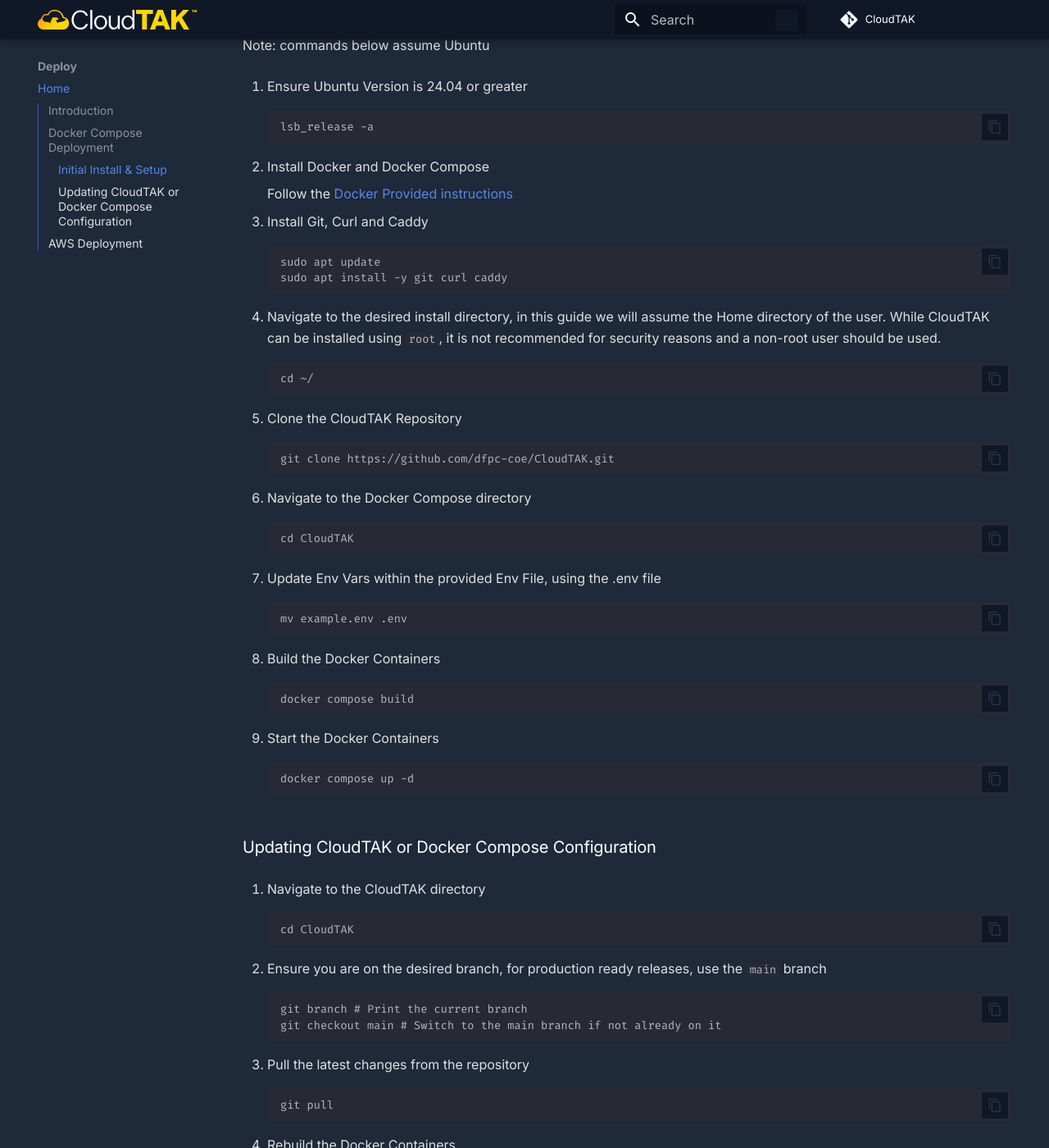
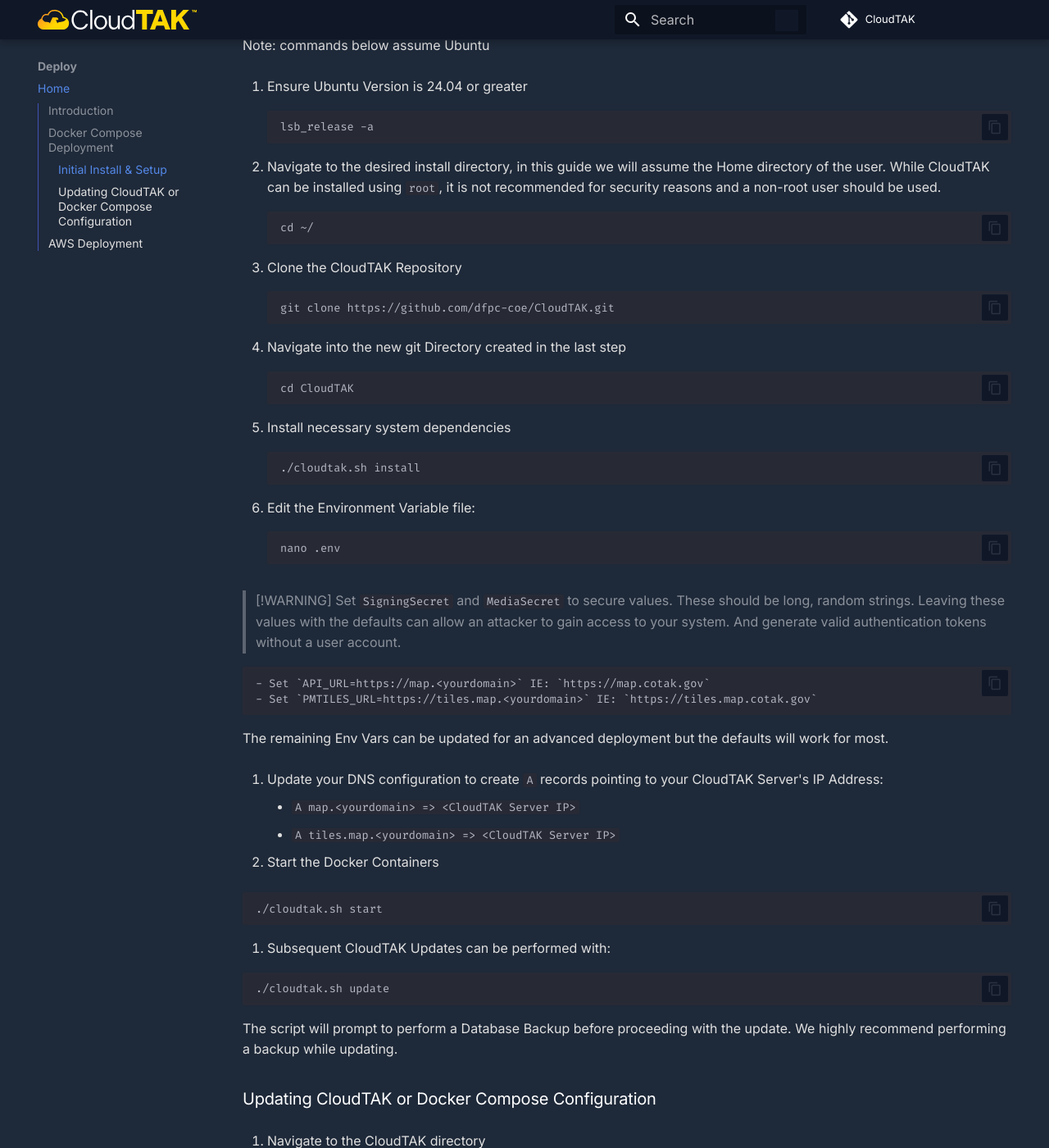
Before and after one commit to dfpc-coe/CloudTAK-Website, an MkDocs documentation site: the page built from docs/docs/deploy.md, in a window 1280 px wide and 1400 px high, scrolled down 641 px. Shown: the whole window at 82% size. Built offline with MkDocs 1.6.1 and Material for MkDocs 9.7.7, drawn with Linux system fonts in a browser that asks for light colours; comment, search, counter and statistics services are not loaded.

Commit message:
Update Deploy

````diff
--- a/docs/docs/deploy.md
+++ b/docs/docs/deploy.md
@@ -26,53 +26,66 @@
     lsb_release -a
     ```
 
-2. Install Docker and Docker Compose
-
-    Follow the [Docker Provided instructions](https://docs.docker.com/engine/install/ubuntu/)
-
-3. Install Git, Curl and Caddy
-
-    ```
-    sudo apt update
-    sudo apt install -y git curl caddy
-    ```
-
-4. Navigate to the desired install directory, in this guide we will assume the Home directory of the user.
+2. Navigate to the desired install directory, in this guide we will assume the Home directory of the user.
     While CloudTAK can be installed using `root`, it is not recommended for security reasons and a non-root user should be used.
 
     ```
     cd ~/
     ```
 
-5. Clone the CloudTAK Repository
+3. Clone the CloudTAK Repository
 
     ```
     git clone https://github.com/dfpc-coe/CloudTAK.git
     ```
 
-6. Navigate to the Docker Compose directory
+4. Navigate into the new git Directory created in the last step
 
     ```
     cd CloudTAK
     ```
 
-7. Update Env Vars within the provided Env File, using the .env file
+5. Install necessary system dependencies
 
     ```
-    mv example.env .env
+    ./cloudtak.sh install
     ```
 
-8. Build the Docker Containers
+6. Edit the Environment Variable file:
 
     ```
-    docker compose build
+    nano .env
     ```
 
-9. Start the Docker Containers
+> [!WARNING]
+> Set `SigningSecret` and `MediaSecret` to secure values. These should be long, random strings.
+> Leaving these values with the defaults can allow an attacker to gain access to your system.
+> And generate valid authentication tokens without a user account.
 
-    ```
-    docker compose up -d
-    ```
+    - Set `API_URL=https://map.<yourdomain>` IE: `https://map.cotak.gov`
+    - Set `PMTILES_URL=https://tiles.map.<yourdomain>` IE: `https://tiles.map.cotak.gov`
+
+The remaining Env Vars can be updated for an advanced deployment but the defaults will work for most.
+
+7. Update your DNS configuration to create `A` records pointing to your CloudTAK Server's IP Address:
+
+    - `A map.<yourdomain> => <CloudTAK Server IP>`
+    - `A tiles.map.<yourdomain> => <CloudTAK Server IP>`
+
+8. Start the Docker Containers
+
+```
+./cloudtak.sh start
+```
+
+9. Subsequent CloudTAK Updates can be performed with:
+
+```
+./cloudtak.sh update
+```
+
+The script will prompt to perform a Database Backup before proceeding with the update.
+We highly recommend performing a backup while updating.
 
 ### Updating CloudTAK or Docker Compose Configuration
 
````
Also changed, not shown: docs/docs/user.md (+3 -0 lines), 1 other file.
